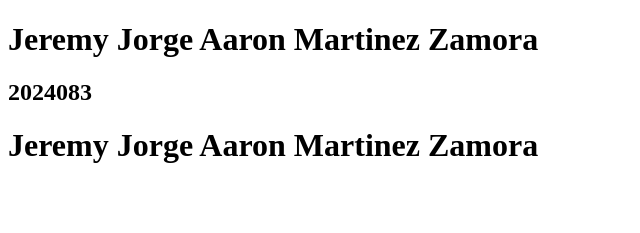
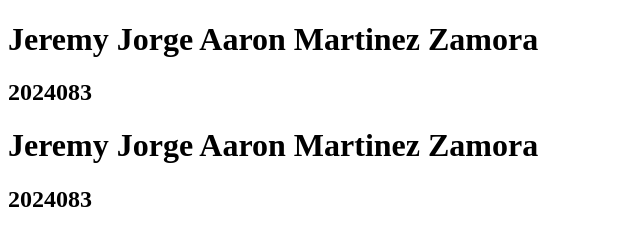
Before and after one commit to lmontenegro-2024155/Proyecto1, a plain HTML site: page index.html in a window 1280 px wide. Shown: the part 690-923 px from the top of the page, without its empty margins (0-640 px from the left). Before the commit the page ends 876 px from the top, so only its background shows below. Drawn offline with Linux system fonts and the light colour scheme.

Commit message:
Agregar carnet en h2

```diff
--- a/index.html
+++ b/index.html
@@ -29,5 +29,6 @@
     <h2>2024083</h2>
 
     <h1>Jeremy Jorge Aaron Martinez Zamora</h1>
+    <h2>2024083</h2>
 </body>
 </html>
```
